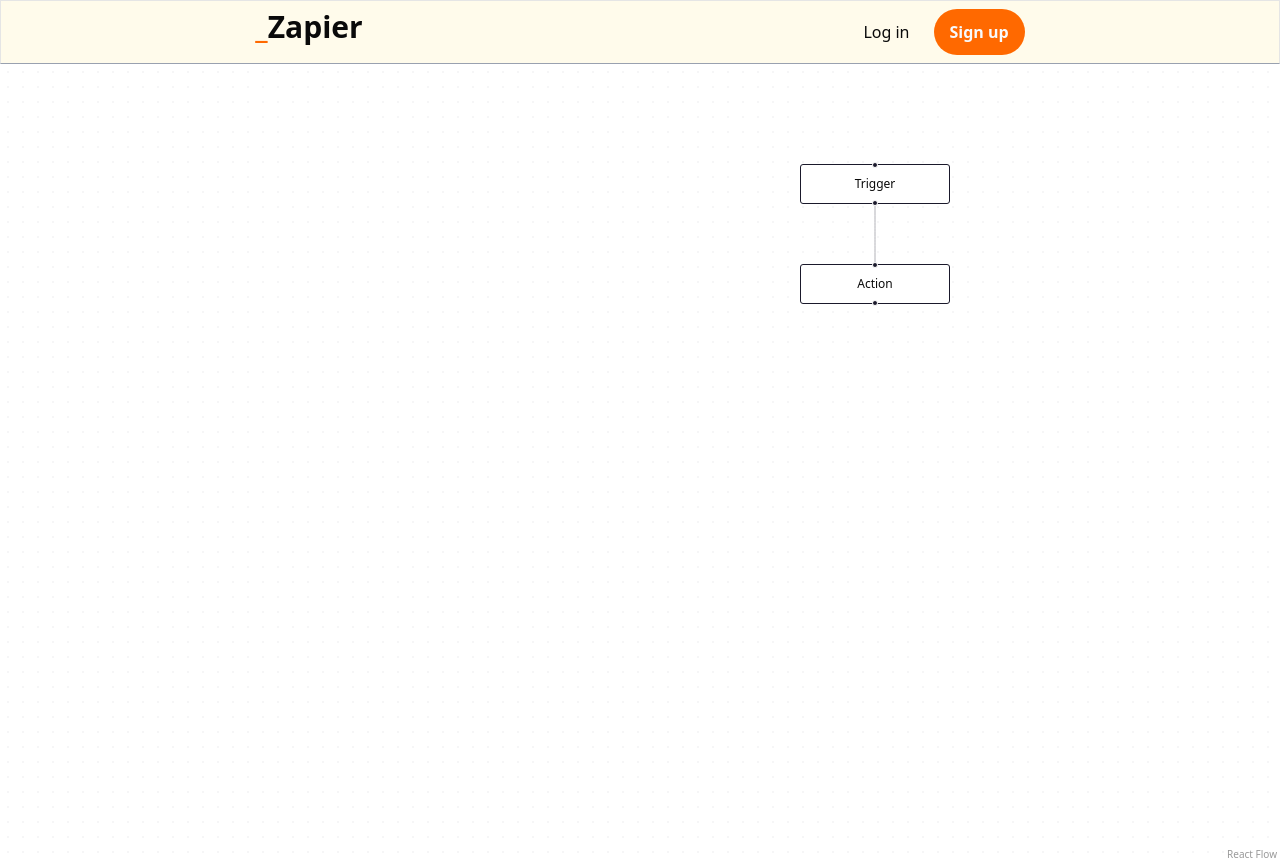
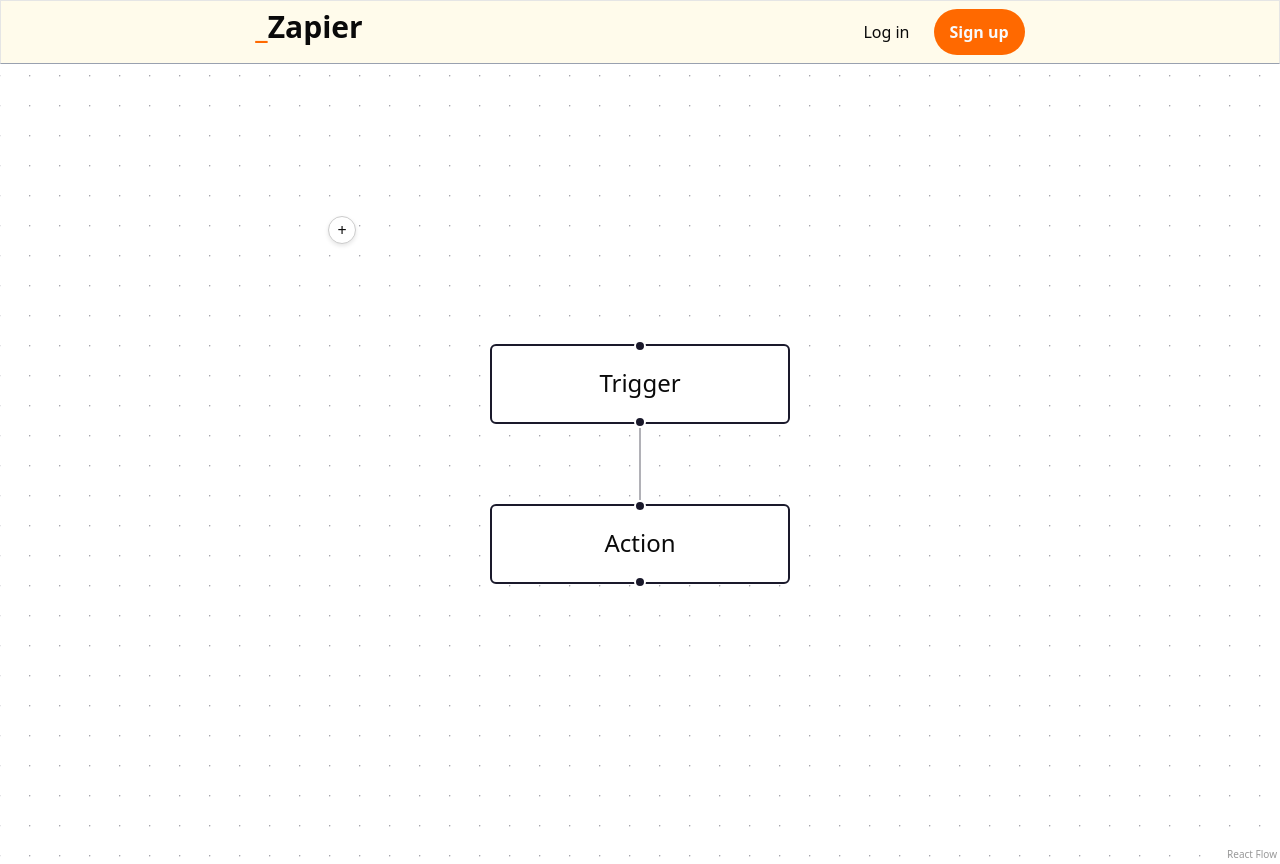
Before and after one commit to DipakKhade/Zapier, a Next.js app in the folder apps/webapp/: page /zap/create in a window 1280 px wide. Built offline with nearby package versions, Linux system fonts and the light colour scheme.

Commit message:
fixing ui

```diff
--- a/apps/webapp/src/app/zap/create/page.tsx
+++ b/apps/webapp/src/app/zap/create/page.tsx
@@ -32,29 +32,60 @@ const initialNodes : Node[] = [
 const initialEdges = [{ id: 'e1-2', source: '1', target: '2' }];
 
 export default function Page() {
-  const [nodes, setNodes, onNodesChange] = useNodesState(initialNodes);
+  const [nodes, setNodes, onNodesChange] = useNodesState([
+    { id: '1', position: { x: 358, y: 112 }, data: { label: 'Trigger' } },
+    { id: '2', position: { x: 358, y: 192 }, data: { label: 'Action' } },
+  ]);
+
+  const initialEdges = [
+    { id: 'e1-2', source: '1', target: '2', type: 'smoothstep' },
+  ];
+
   const [edges, setEdges, onEdgesChange] = useEdgesState(initialEdges);
   const [dialogOpen, setDialogOpen] = useState(false);
   const [selectedNode, setSelectedNode] = useState<Node | null>(null);
   const [availableTriggers, setAvailableTriggers] = useState([]);
   const [availableActions, setAvailableActions] = useState([]);
-
+  const [selectedTrigger, setSelectedTrigger] = useState<any>([]);
+  const [selectedActions, setSelectedActions] = useState<any>([]);
 
   const onConnect = useCallback<(args:Connection)=>void>(
-    (params) => setEdges((eds) => addEdge(params, eds)),
+    (params) => setEdges((eds) => addEdge({ ...params, type: 'smoothstep' }, eds)),
     [setEdges],
   );
 
   const onNodeClick = useCallback(async (_event: any, node: Node) => {
-    if( node.data.label == "Trigger" ) {
-        setAvailableActions(await get_available_triggers());
-    } else if( node.data.label == "Action" ) {
-        setAvailableTriggers(await get_available_actions());
+    if (node.data.label === "Trigger") {
+        setAvailableTriggers(await get_available_triggers());
+    } else if (node.data.label === "Action") {
+        setAvailableActions(await get_available_actions());
     }
     setSelectedNode(node);
     setDialogOpen(true);
   }, []);
 
+  const addNodeBelow = useCallback(() => {
+    const nodeIds = nodes.map(n => parseInt(n.id));
+    const maxId = Math.max(...nodeIds);
+    const newId = (maxId + 1).toString();
+    const sortedNodes = [...nodes].sort((a, b) => a.position.y - b.position.y);
+    const lastNode = sortedNodes[sortedNodes.length - 1];
+    const newX = lastNode.position.x;
+    const newY = lastNode.position.y + 80;
+
+    const newNode = {
+      id: newId,
+      position: { x: newX, y: newY },
+      data: { label: 'Action' }
+    };
+
+    setNodes(nds => [...nds, newNode]);
+
+    setEdges(eds => [
+      ...eds,
+      { id: `e${lastNode.id}-${newId}`, source: lastNode.id, target: newId, type: 'smoothstep' }
+    ]);
+  }, [nodes, setNodes, setEdges]);
 
   return (
     <div style={{ width: '100vw', height: '100vh' }}>
@@ -66,17 +97,68 @@ export default function Page() {
           onEdgesChange={onEdgesChange}
           onConnect={onConnect}
           onNodeClick={onNodeClick}
+          fitView
         >
           <Background variant={BackgroundVariant.Dots} gap={15} size={0.7} />
+
+          {edges.map((edge) => {
+            const sourceNode = nodes.find((n) => n.id === edge.source);
+            const targetNode = nodes.find((n) => n.id === edge.target);
+
+            if (!sourceNode || !targetNode) return null;
+
+            const sortedNodes = [...nodes].sort((a, b) => a.position.y - b.position.y);
+            const lastNode = sortedNodes[sortedNodes.length - 1];
+
+            if (targetNode.id === lastNode.id) {
+              const midX = sourceNode.position.x - 30;
+              const midY = (sourceNode.position.y + targetNode.position.y) / 2;
+
+              return (
+                <div
+                  key={`plus-${edge.id}`}
+                  style={{
+                    position: 'absolute',
+                    left: midX,
+                    top: midY,
+                    zIndex: 10,
+                  }}
+                >
+                  <button
+                    onClick={addNodeBelow}
+                    style={{
+                      background: '#fff',
+                      border: '1px solid #ccc',
+                      borderRadius: '50%',
+                      width: 28,
+                      height: 28,
+                      display: 'flex',
+                      alignItems: 'center',
+                      justifyContent: 'center',
+                      fontSize: 16,
+                      cursor: 'pointer',
+                      boxShadow: '0 2px 4px rgba(0,0,0,0.1)',
+                    }}
+                  >
+                    +
+                  </button>
+                </div>
+              );
+            }
+            return null;
+          })}
         </ReactFlow>
 
         {selectedNode && (
           <DialogContent>
             <DialogHeader>
-            <DialogTitle>Select {`${selectedNode.data.label == "Trigger" ? "Triggers" : "Actions" }`}</DialogTitle>
+              <DialogTitle>Select {selectedNode.data.label === "Trigger" ? "Triggers" : "Actions"}</DialogTitle>
               <DialogDescription>
                 <div className="space-y-2">
-               <SelectionModal modalFor={`${selectedNode.data.label == "Trigger" ? "Triggers" : "Actions" }`} data={selectedNode.data.label == "Trigger" ? availableTriggers : availableActions} />
+                  <SelectionModal
+                    modalFor={selectedNode.data.label === "Trigger" ? "Triggers" : "Actions"}
+                    data={selectedNode.data.label === "Trigger" ? availableTriggers : availableActions}
+                  />
                 </div>
               </DialogDescription>
             </DialogHeader>
@@ -89,7 +171,8 @@ export default function Page() {
 
 const SelectionModal = ( { modalFor, data } : {
     modalFor : "Triggers" | "Actions",
-    data: any[]
+    data: any[],
+    // setSelectedData: (args:any) => void;
 } ) => {
 
     const [searchInput , setSearchInput] = useState<string| null>();
```
Lines whose indentation alone changed are shown as unchanged.
